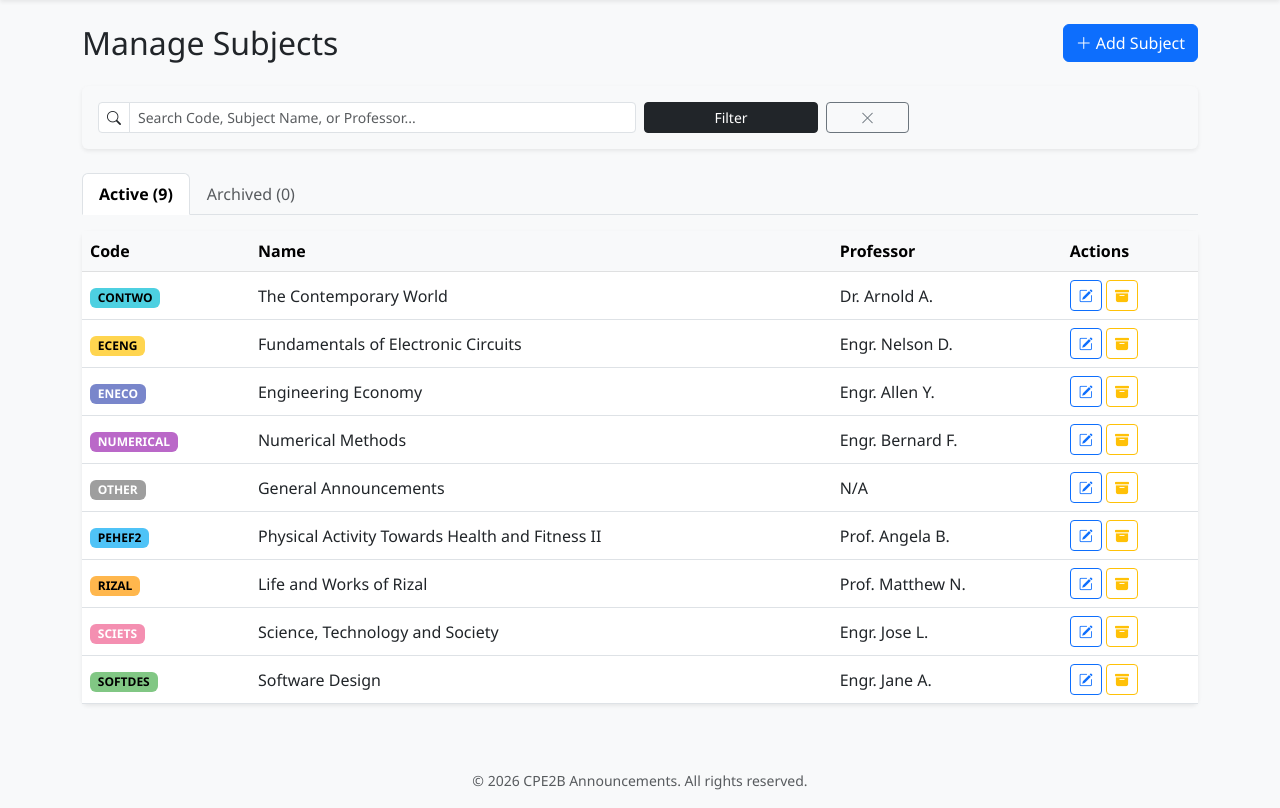
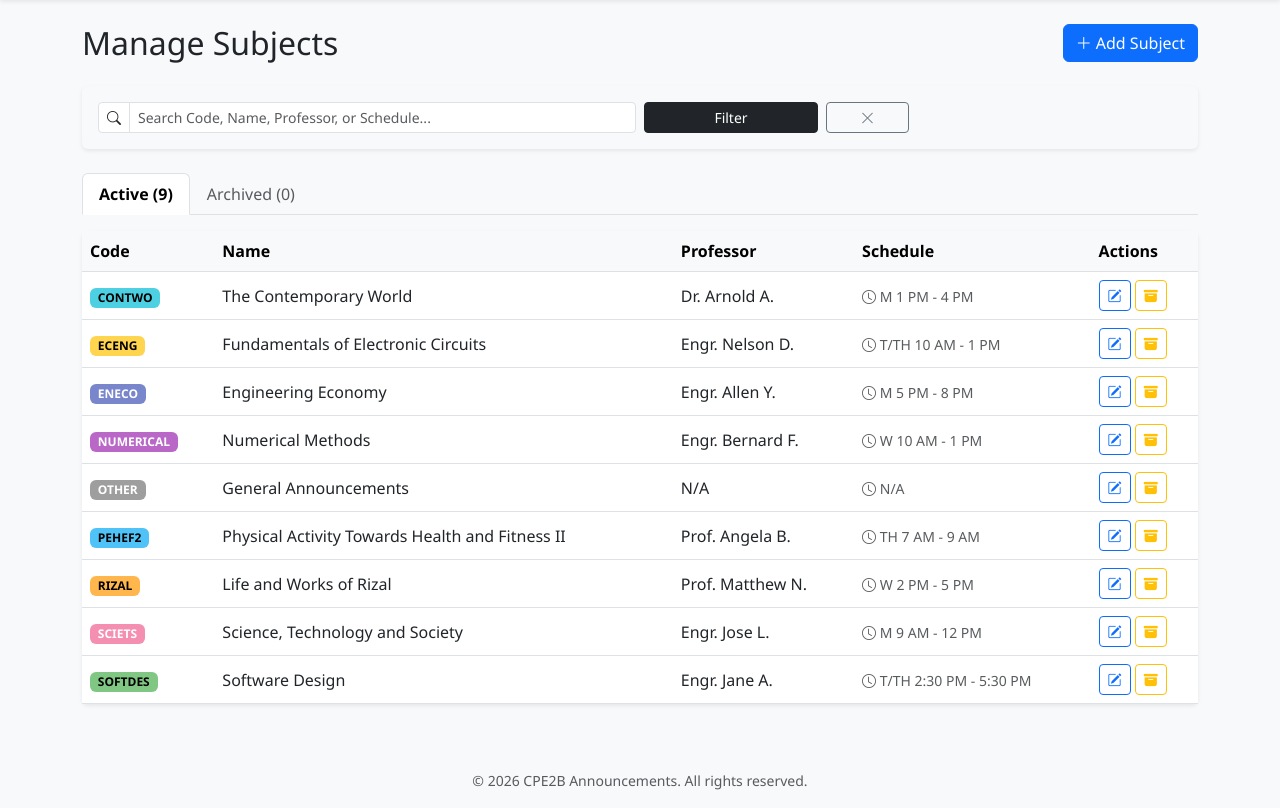
Before and after one commit to hfqhi/Announcement-Recap-Website, a PHP site: page /admin/subjects.php in a window 1280 px wide. Shown: the part 62-870 px from the top of the page. Run offline with PHP 8.4, Linux system fonts and the light colour scheme; a user stored in the database is signed in; data comes from the database, SQL or seed files in the repository.

Commit message:
feat: integrate time schedule column into subjects CRUD

```diff
--- a/admin/subjects.php
+++ b/admin/subjects.php
@@ -13,11 +13,12 @@ if ($_SERVER['REQUEST_METHOD'] === 'POST') {
     $code = trim($_POST['code']);
     $name = trim($_POST['name']);
     $prof = trim($_POST['professor']);
+    $schedule = trim($_POST['schedule']); // NEW: Schedule variable
     $color = $_POST['color_theme'];
 
     if ($action === 'add') {
-        $stmt = $pdo->prepare("INSERT INTO tbl_subjects (code, name, professor, color_theme) VALUES (?, ?, ?, ?)");
-        $stmt->execute([$code, $name, $prof, $color]);
+        $stmt = $pdo->prepare("INSERT INTO tbl_subjects (code, name, professor, schedule, color_theme) VALUES (?, ?, ?, ?, ?)");
+        $stmt->execute([$code, $name, $prof, $schedule, $color]);
         logAction($pdo, $_SESSION['admin_id'], $pdo->lastInsertId(), 'created', null, "Added subject: $code");
         setFlash('success', 'Subject added successfully!');
     } elseif ($action === 'edit') {
@@ -29,8 +30,8 @@ if ($_SERVER['REQUEST_METHOD'] === 'POST') {
         $oldState = json_encode($stmt->fetch(PDO::FETCH_ASSOC));
 
         // Update record
-        $update = $pdo->prepare("UPDATE tbl_subjects SET code = ?, name = ?, professor = ?, color_theme = ? WHERE id = ?");
-        $update->execute([$code, $name, $prof, $color, $id]);
+        $update = $pdo->prepare("UPDATE tbl_subjects SET code = ?, name = ?, professor = ?, schedule = ?, color_theme = ? WHERE id = ?");
+        $update->execute([$code, $name, $prof, $schedule, $color, $id]);
 
         // Get new state for audit log
         $stmt->execute([$id]);
@@ -50,8 +51,10 @@ $where = [];
 $params = [];
 
 if ($searchQuery) {
-    $where[] = "(code LIKE ? OR name LIKE ? OR professor LIKE ?)";
+    // NEW: Included schedule in the search parameters
+    $where[] = "(code LIKE ? OR name LIKE ? OR professor LIKE ? OR schedule LIKE ?)";
     $searchWildcard = "%$searchQuery%";
+    $params[] = $searchWildcard;
     $params[] = $searchWildcard;
     $params[] = $searchWildcard;
     $params[] = $searchWildcard;
@@ -70,7 +73,6 @@ include __DIR__ . '/../includes/header.php';
 ?>
 <div class="d-flex flex-column flex-md-row justify-content-between align-items-center mb-4">
     <h2 class="mb-3 mb-md-0">Manage Subjects</h2>
-    <!-- FIX: Using native Bootstrap attributes to open the modal -->
     <button class="btn btn-primary" data-bs-toggle="modal" data-bs-target="#subjectModal" onclick="prepareModal('add')">
         <i class="bi bi-plus-lg"></i> Add Subject
     </button>
@@ -83,7 +85,7 @@ include __DIR__ . '/../includes/header.php';
             <div class="col-md-6">
                 <div class="input-group input-group-sm">
                     <span class="input-group-text bg-white"><i class="bi bi-search"></i></span>
-                    <input type="text" name="search" class="form-control" placeholder="Search Code, Subject Name, or Professor..." value="<?= e($searchQuery) ?>">
+                    <input type="text" name="search" class="form-control" placeholder="Search Code, Name, Professor, or Schedule..." value="<?= e($searchQuery) ?>">
                 </div>
             </div>
             <div class="col-md-2">
@@ -112,13 +114,14 @@ include __DIR__ . '/../includes/header.php';
                             <th>Code</th>
                             <th>Name</th>
                             <th>Professor</th>
+                            <th>Schedule</th>
                             <th>Actions</th>
                         </tr>
                     </thead>
                     <tbody>
                         <?php if (empty($active)): ?>
                             <tr>
-                                <td colspan="4" class="text-center text-muted py-4">No active subjects found.</td>
+                                <td colspan="5" class="text-center text-muted py-4">No active subjects found.</td>
                             </tr>
                         <?php endif; ?>
                         <?php foreach ($active as $row): ?>
@@ -126,8 +129,8 @@ include __DIR__ . '/../includes/header.php';
                                 <td><span class="badge <?= e($row['color_theme']) ?>"><?= e($row['code']) ?></span></td>
                                 <td><?= e($row['name']) ?></td>
                                 <td><?= e($row['professor']) ?></td>
+                                <td><small class="text-muted"><i class="bi bi-clock"></i> <?= e($row['schedule'] ?? 'TBA') ?></small></td>
                                 <td>
-                                    <!-- FIX: Safely escaping the JSON data and using native modal triggers -->
                                     <button class="btn btn-sm btn-outline-primary" title="Edit" data-bs-toggle="modal" data-bs-target="#subjectModal" onclick="prepareModal('edit', <?= htmlspecialchars(json_encode($row), ENT_QUOTES, 'UTF-8') ?>)">
                                         <i class="bi bi-pencil-square"></i>
                                     </button>
@@ -154,19 +157,21 @@ include __DIR__ . '/../includes/header.php';
                         <tr>
                             <th>Code</th>
                             <th>Name</th>
+                            <th>Schedule</th>
                             <th>Actions</th>
                         </tr>
                     </thead>
                     <tbody>
                         <?php if (empty($archived)): ?>
                             <tr>
-                                <td colspan="3" class="text-center text-muted py-4">No archived subjects found.</td>
+                                <td colspan="4" class="text-center text-muted py-4">No archived subjects found.</td>
                             </tr>
                         <?php endif; ?>
                         <?php foreach ($archived as $row): ?>
                             <tr class="table-secondary">
                                 <td><span class="badge <?= e($row['color_theme']) ?>"><?= e($row['code']) ?></span></td>
                                 <td><del><?= e($row['name']) ?></del></td>
+                                <td><small class="text-muted"><del><?= e($row['schedule'] ?? 'TBA') ?></del></small></td>
                                 <td>
                                     <form action="delete.php" method="POST" class="d-inline">
                                         <input type="hidden" name="csrf_token" value="<?= $_SESSION['csrf_token'] ?>">
@@ -204,7 +209,7 @@ include __DIR__ . '/../includes/header.php';
 
                     <div class="mb-3">
                         <label class="form-label fw-bold">Subject Code</label>
-                        <input type="text" name="code" id="modalCode" class="form-control" placeholder="e.g. CPE2B" required>
+                        <input type="text" name="code" id="modalCode" class="form-control" placeholder="e.g. CPE3B" required>
                     </div>
                     <div class="mb-3">
                         <label class="form-label fw-bold">Subject Name</label>
@@ -213,6 +218,11 @@ include __DIR__ . '/../includes/header.php';
                     <div class="mb-3">
                         <label class="form-label fw-bold">Professor</label>
                         <input type="text" name="professor" id="modalProf" class="form-control" placeholder="e.g. Dr. Smith" required>
+                    </div>
+                    <!-- NEW: Schedule Input Field -->
+                    <div class="mb-3">
+                        <label class="form-label fw-bold">Time Schedule</label>
+                        <input type="text" name="schedule" id="modalSchedule" class="form-control" placeholder="e.g. M 10:00 AM - 1:00 PM">
                     </div>
                     <div class="mb-3">
                         <label class="form-label fw-bold">Color Theme</label>
@@ -236,7 +246,6 @@ include __DIR__ . '/../includes/header.php';
 </div>
 
 <script>
-    // FIX: Separated the data prep from the modal opening mechanism
     function prepareModal(mode, data = null) {
         const title = document.getElementById('subjectModalTitle');
         const submitBtn = document.getElementById('modalSubmitBtn');
@@ -251,6 +260,7 @@ include __DIR__ . '/../includes/header.php';
             document.getElementById('modalCode').value = '';
             document.getElementById('modalName').value = '';
             document.getElementById('modalProf').value = '';
+            document.getElementById('modalSchedule').value = ''; // Reset Schedule
             document.getElementById('modalColor').value = 'bg-primary text-white';
         } else if (mode === 'edit' && data) {
             title.innerHTML = '<i class="bi bi-pencil-square"></i> Edit Subject';
@@ -261,6 +271,7 @@ include __DIR__ . '/../includes/header.php';
             document.getElementById('modalCode').value = data.code;
             document.getElementById('modalName').value = data.name;
             document.getElementById('modalProf').value = data.professor;
+            document.getElementById('modalSchedule').value = data.schedule || ''; // Populate Schedule
             document.getElementById('modalColor').value = data.color_theme;
         }
     }
```
